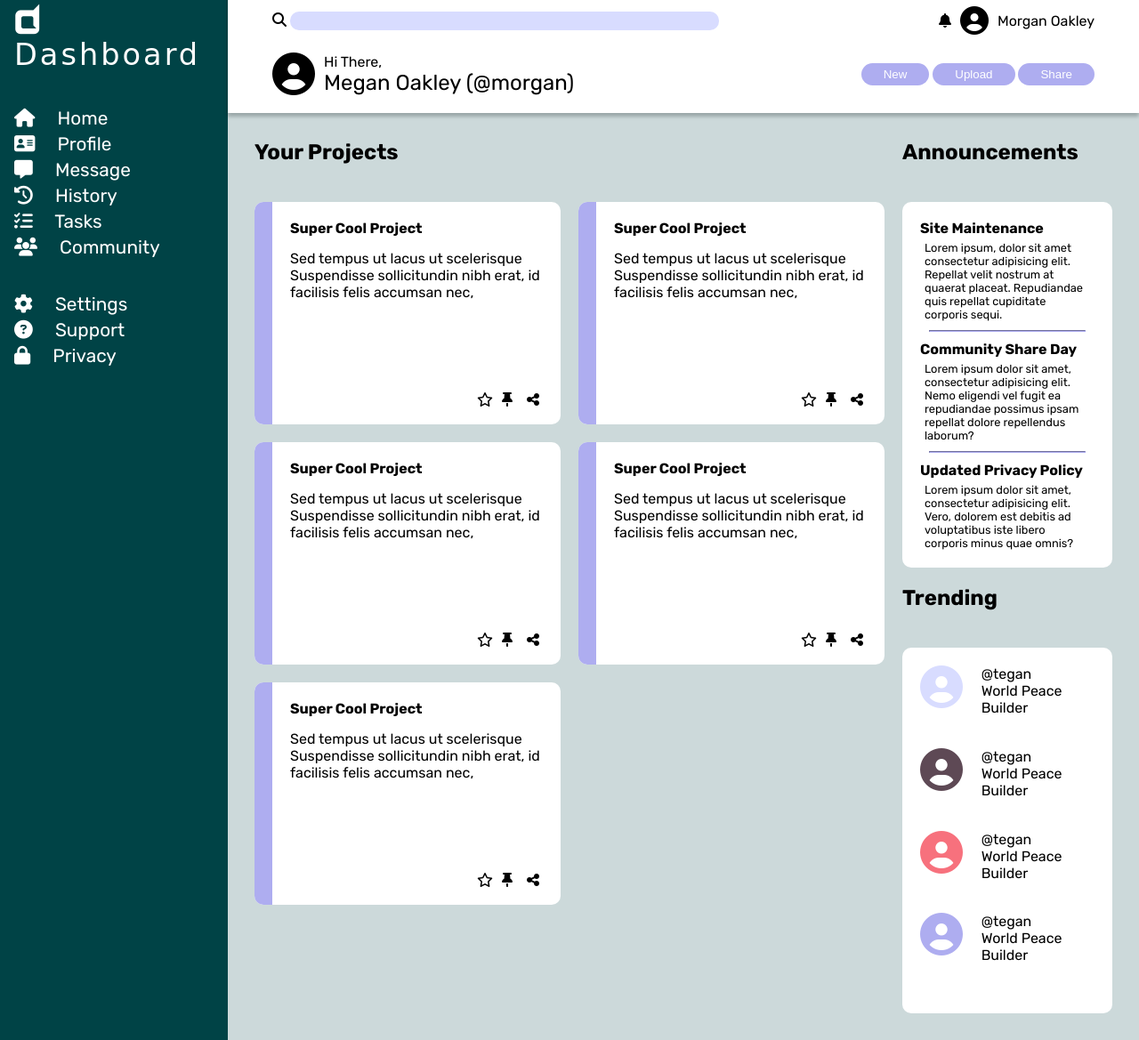
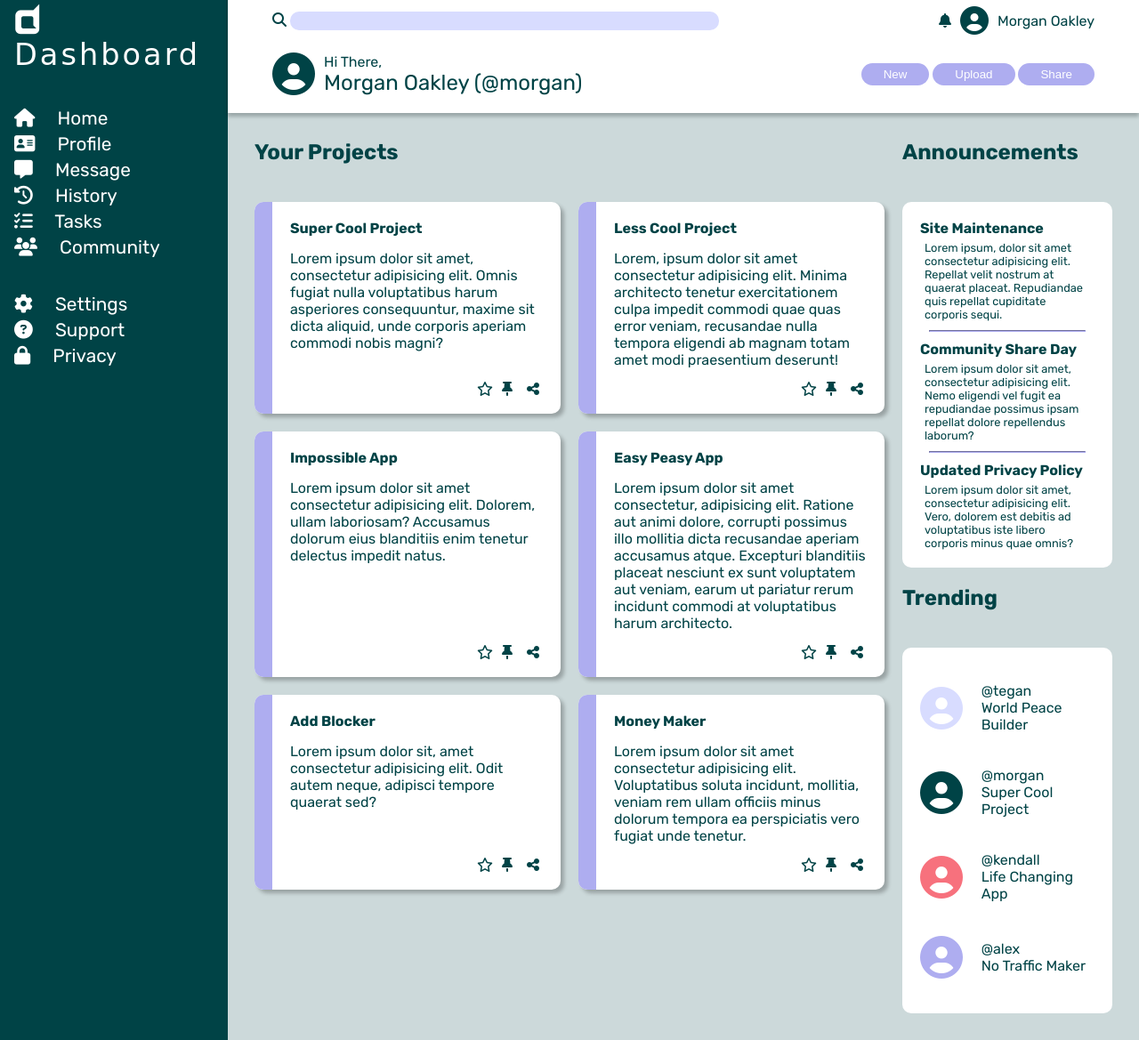
Before and after one commit to cdevelopment010/the-odin-project, a plain HTML site: page intermediate-html-css/project-admin-dashboard/index.html in a window 1280 px wide. Shown: the part 13-1182 px from the top of the page at 89% size. Drawn offline with Linux system fonts and the light colour scheme; a web font is replaced by a local one.

Commit message:
Fix: HTML content for cards and user name
Added different content to the cards to help differentiate them.
Updated the user name under Hi there, as it was Megan not Morgan.

```diff
--- a/intermediate-html-css/project-admin-dashboard/index.html
+++ b/intermediate-html-css/project-admin-dashboard/index.html
@@ -62,7 +62,7 @@
                 </div>
                 <div>
                     <p>Hi There,</p>
-                    <p class="user-name">Megan Oakley (@morgan)</p>
+                    <p class="user-name">Morgan Oakley (@morgan)</p>
                 </div>
             </div>
 
@@ -84,7 +84,7 @@
                     <div class="bg-card"></div>
                     <div class="main-card">
                         <h4>Super Cool Project</h4>
-                        <p>Sed tempus ut lacus ut scelerisque Suspendisse sollicitundin nibh erat, id facilisis felis accumsan nec,</p>
+                        <p>Lorem ipsum dolor sit amet, consectetur adipisicing elit. Omnis fugiat nulla voluptatibus harum asperiores consequuntur, maxime sit dicta aliquid, unde corporis aperiam commodi nobis magni?</p>
                         <div class="icons">
                             <i class="fa-regular fa-star"></i>
                             <i class="fa-solid fa-thumbtack"></i>
@@ -95,8 +95,8 @@
                 <div class="card">
                     <div class="bg-card"></div>
                     <div class="main-card">
-                        <h4>Super Cool Project</h4>
-                        <p>Sed tempus ut lacus ut scelerisque Suspendisse sollicitundin nibh erat, id facilisis felis accumsan nec,</p>
+                        <h4>Less Cool Project</h4>
+                        <p>Lorem, ipsum dolor sit amet consectetur adipisicing elit. Minima architecto tenetur exercitationem culpa impedit commodi quae quas error veniam, recusandae nulla tempora eligendi ab magnam totam amet modi praesentium deserunt!</p>
                         <div class="icons">
                             <i class="fa-regular fa-star"></i>
                             <i class="fa-solid fa-thumbtack"></i>
@@ -107,8 +107,8 @@
                 <div class="card">
                     <div class="bg-card"></div>
                     <div class="main-card">
-                        <h4>Super Cool Project</h4>
-                        <p>Sed tempus ut lacus ut scelerisque Suspendisse sollicitundin nibh erat, id facilisis felis accumsan nec,</p>
+                        <h4>Impossible App</h4>
+                        <p>Lorem ipsum dolor sit amet consectetur adipisicing elit. Dolorem, ullam laboriosam? Accusamus dolorum eius blanditiis enim tenetur delectus impedit natus.</p>
                         <div class="icons">
                             <i class="fa-regular fa-star"></i>
                             <i class="fa-solid fa-thumbtack"></i>
@@ -119,8 +119,8 @@
                 <div class="card">
                     <div class="bg-card"></div>
                     <div class="main-card">
-                        <h4>Super Cool Project</h4>
-                        <p>Sed tempus ut lacus ut scelerisque Suspendisse sollicitundin nibh erat, id facilisis felis accumsan nec,</p>
+                        <h4>Easy Peasy App</h4>
+                        <p>Lorem ipsum dolor sit amet consectetur, adipisicing elit. Ratione aut animi dolore, corrupti possimus illo mollitia dicta recusandae aperiam accusamus atque. Excepturi blanditiis placeat nesciunt ex sunt voluptatem aut veniam, earum ut pariatur rerum incidunt commodi at voluptatibus harum architecto.</p>
 
                         <div class="icons">
                             <i class="fa-regular fa-star"></i>
@@ -132,8 +132,20 @@
                 <div class="card">
                     <div class="bg-card"></div>
                     <div class="main-card">
-                        <h4>Super Cool Project</h4>
-                        <p>Sed tempus ut lacus ut scelerisque Suspendisse sollicitundin nibh erat, id facilisis felis accumsan nec,</p>
+                        <h4>Add Blocker</h4>
+                        <p>Lorem ipsum dolor sit, amet consectetur adipisicing elit. Odit autem neque, adipisci tempore quaerat sed?</p>
+                        <div class="icons">
+                            <i class="fa-regular fa-star"></i>
+                            <i class="fa-solid fa-thumbtack"></i>
+                            <i class="fa-solid fa-share-nodes"></i>
+                        </div>
+                    </div>
+                </div>
+                <div class="card">
+                    <div class="bg-card"></div>
+                    <div class="main-card">
+                        <h4>Money Maker</h4>
+                        <p>Lorem ipsum dolor sit amet consectetur adipisicing elit. Voluptatibus soluta incidunt, mollitia, veniam rem ullam officiis minus dolorum tempora ea perspiciatis vero fugiat unde tenetur.</p>
                         <div class="icons">
                             <i class="fa-regular fa-star"></i>
                             <i class="fa-solid fa-thumbtack"></i>
@@ -175,22 +187,22 @@
                     <div class="trend">
                         <i class="fa-solid fa-circle-user fa-3x"></i>
                         <div>
-                            <p>@tegan</p>
-                            <p>World Peace Builder</p>
+                            <p>@morgan</p>
+                            <p>Super Cool Project</p>
                         </div>
                     </div>
                     <div class="trend">
                         <i class="fa-solid fa-circle-user fa-3x"></i>
                         <div>
-                            <p>@tegan</p>
-                            <p>World Peace Builder</p>
+                            <p>@kendall</p>
+                            <p>Life Changing App</p>
                         </div>
                     </div>
                     <div class="trend">
                         <i class="fa-solid fa-circle-user fa-3x"></i>
                         <div>
-                            <p>@tegan</p>
-                            <p>World Peace Builder</p>
+                            <p>@alex</p>
+                            <p>No Traffic Maker</p>
                         </div>
                     </div>
                 </div>
--- a/intermediate-html-css/project-admin-dashboard/style.css
+++ b/intermediate-html-css/project-admin-dashboard/style.css
@@ -17,6 +17,7 @@
 
 body {
     font-family: 'Rubik', sans-serif;
+    color: var(--dark-col-primary);
 }
 
 
@@ -156,7 +157,7 @@ li {
     grid-template-columns: repeat(auto-fit, minmax(300px, 1fr));
     gap: 20px;
     grid-template-rows: 50px;
-    grid-auto-rows: 250px;
+    grid-auto-rows: max-content;
 }
 .projects h2 {
     grid-column: 1 / -1;
@@ -168,7 +169,8 @@ li {
     border-radius: 10px;
     overflow: hidden;
     cursor: pointer;
-}
+    box-shadow: 4px 4px 4px 0 rgba(0,0,0,0.25)
+    }
 
 .bg-card {
     background-color: var(--primary-col);
@@ -241,6 +243,7 @@ li {
     display: grid;
     grid-template-columns: 1fr 2fr;
     gap: 5px;
+    align-items: center;
 }
 
 
@@ -248,7 +251,7 @@ li {
     color: var(--primary-col-light);
 }
 .card-trending :nth-child(2) i {
-    color: var(--dark-col-secondary);
+    color: var(--dark-col-primary);
 }
 .card-trending :nth-child(3) i {
     color: var(--accent-col);
```
